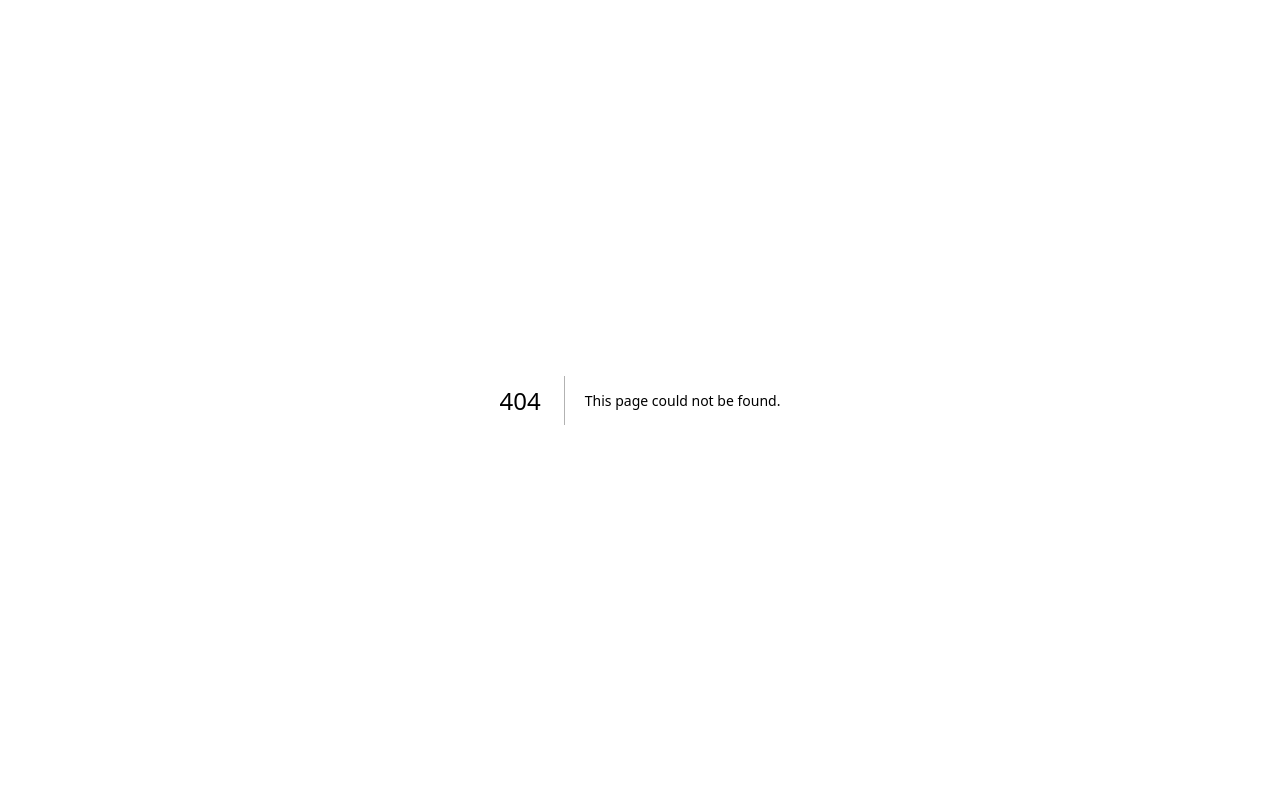
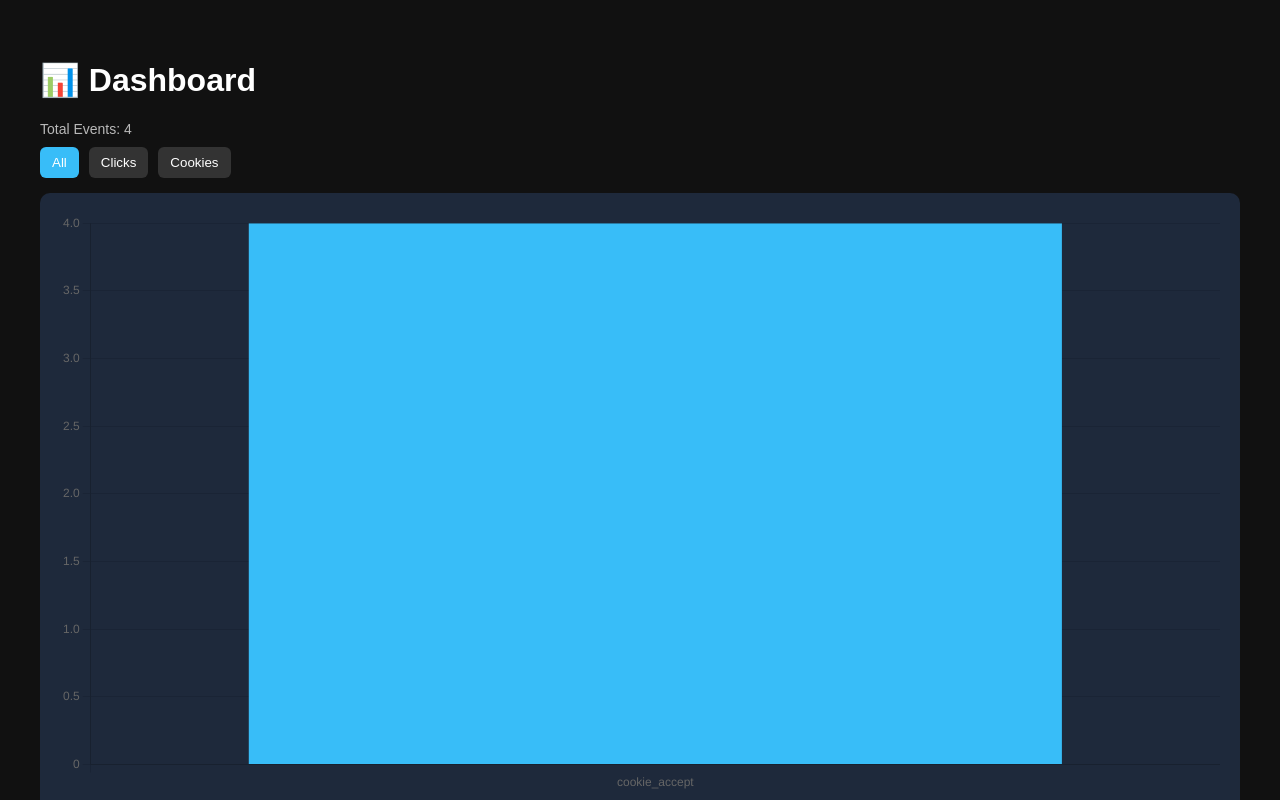
Before and after one commit to npark088-ops/xfunction-site, a Next.js app: page /dashboard in a window 1280 px wide. Before the commit this address had no page. Shown: the top 800 px of the page. Built offline with nearby package versions, Linux system fonts and the light colour scheme.

Commit message:
analytics + user tracking

```diff
--- /dev/null
+++ b/app/api/events/route.ts
@@ -0,0 +1,30 @@
+import { promises as fs } from "fs";
+import path from "path";
+
+export async function GET() {
+  const filePath = path.join(process.cwd(), "events.json");
+
+  const file = await fs.readFile(filePath, "utf-8");
+  const events = JSON.parse(file);
+
+  return Response.json(events);
+}
+
+export async function POST(request: Request) {
+  const data = await request.json();
+
+  const filePath = path.join(process.cwd(), "events.json");
+
+  const file = await fs.readFile(filePath, "utf-8");
+  const events = JSON.parse(file);
+
+  events.push({
+  ...data,
+  user: data.user || "anonymous",
+  time: new Date().toISOString(),
+});
+
+  await fs.writeFile(filePath, JSON.stringify(events, null, 2));
+
+  return new Response("ok");
+}
--- /dev/null
+++ b/app/dashboard/page.tsx
@@ -0,0 +1,252 @@
+"use client";
+
+
+import { useEffect, useState } from "react";
+import { Bar, Pie } from "react-chartjs-2";
+
+ChartJS.register(BarElement, CategoryScale, LinearScale, ArcElement);
+
+
+export default function Dashboard() {
+  const [events, setEvents] = useState<any[]>([]);
+  const [filter, setFilter] = useState("all");
+
+  // ✅ ADD USER ID CREATION (runs once per user)
+  useEffect(() => {
+    if (!localStorage.getItem("user_id")) {
+      const id = Math.random().toString(36).substring(2);
+      localStorage.setItem("user_id", id);
+    }
+  }, []);
+
+
+  const counts: Record<string, number> = {};
+
+  // ✅ FIRST define filtered
+  const filtered = events.filter(e => {
+    if (filter === "all") return true;
+    if (filter === "click") return e.event.includes("click");
+    if (filter === "cookie") return e.event.includes("cookie");
+  });
+
+  // ✅ THEN userCounts (USES filtered)
+  const userCounts: Record<string, number> = {};
+  filtered.forEach(e => {
+    const user = e.user || "unknown";
+    userCounts[user] = (userCounts[user] || 0) + 1;
+  });
+
+const userPaths: Record<string, string[]> = {};
+
+filtered.forEach(e => {
+  const user = e.user || "unknown";
+
+  if (!userPaths[user]) {
+    userPaths[user] = [];
+  }
+
+  userPaths[user].push(e.event);
+});
+``
+
+  // ✅ THEN counts (USES filtered)
+  filtered.forEach(e => {
+    counts[e.event] = (counts[e.event] || 0) + 1;
+  });
+
+  const chartData = {
+    labels: Object.keys(counts),
+    datasets: [
+      {
+        label: "Event Count",
+        data: Object.values(counts),
+        backgroundColor: "#38bdf8"
+      }
+    ]
+  };
+
+
+  // ✅ LOAD DATA (auto updates)
+  useEffect(() => {
+    const load = () => {
+      fetch("/api/events")
+        .then(res => res.json())
+        .then(data => setEvents(data.reverse()));
+    };
+
+    load();
+    const interval = setInterval(load, 2000);
+
+    return () => clearInterval(interval);
+  }, []);
+
+
+  return (
+    <div style={{ padding: "40px", color: "white", background: "#111" }}>
+      <h1>📊 Dashboard</h1>
+
+      <p style={{ marginBottom: "10px", opacity: 0.7, fontSize: "14px" }}>
+        Total Events: {filtered.length}
+      </p>
+
+      <div style={{ marginBottom: "15px" }}>
+        <button
+          onClick={() => setFilter("all")}
+          style={{ ...btn, background: filter === "all" ? "#38bdf8" : "#333" }}
+        >
+          All
+        </button>
+
+        <button
+          onClick={() => setFilter("click")}
+          style={{ ...btn, background: filter === "click" ? "#38bdf8" : "#333" }}
+        >
+          Clicks
+        </button>
+
+        <button
+          onClick={() => setFilter("cookie")}
+          style={{ ...btn, background: filter === "cookie" ? "#38bdf8" : "#333" }}
+        >
+          Cookies
+        </button>
+      </div>
+
+
+      <div
+        style={{
+          marginBottom: "30px",
+          background: "#1e293b",
+          padding: "20px",
+          borderRadius: "10px"
+        }}
+      >
+        <Bar data={chartData} />
+      </div>
+
+
+      <div
+        style={{
+          marginBottom: "30px",
+          background: "#1e293b",
+          padding: "20px",
+          borderRadius: "10px"
+        }}
+      >
+        <Pie data={chartData} />
+      </div>
+
+
+      <div style={{ marginBottom: "30px" }}>
+        <h2>👤 User Activity</h2>
+
+<div style={{ marginTop: "20px" }}>
+  <h3>🧭 User Journeys</h3>
+
+  {Object.entries(userPaths).map(([user, events]) => (
+    <div
+      key={user}
+      style={{
+        background: "#111",
+        padding: "10px",
+        borderRadius: "8px",
+        marginBottom: "10px"
+      }}
+    >
+      <strong>{user}</strong>
+      <div>
+        {events.join(" → ")}
+      </div>
+    </div>
+  ))}
+</div>
+
+        {Object.entries(userCounts).map(([user, count]) => (
+          <div
+            key={user}
+            style={{
+              background: "#1e293b",
+              padding: "10px",
+              borderRadius: "8px",
+              marginBottom: "5px"
+            }}
+          >
+            {user}: {count} actions
+          </div>
+        ))}
+      </div>
+
+
+      <div style={{ display: "flex", gap: "15px", marginBottom: "20px" }}>
+        {Object.entries(counts).map(([event, count]) => (
+          <div
+            key={event}
+            style={{
+              background: "#222",
+              padding: "10px",
+              borderRadius: "8px"
+            }}
+          >
+            <div>{event}</div>
+            <div style={{ fontSize: "20px" }}>{count}</div>
+          </div>
+        ))}
+      </div>
+
+
+      <table>
+        <thead>
+          <tr>
+            <th style={cell}>Event</th>
+            <th style={cell}>User</th>
+            <th style={cell}>Time</th>
+          </tr>
+        </thead>
+
+        <tbody>
+          {filtered.map((e, i) => (
+            <tr
+              key={i}
+              style={{
+                transition: "0.2s",
+                cursor: "pointer"
+              }}
+              onMouseEnter={(e) => (e.currentTarget.style.background = "#222")}
+              onMouseLeave={(e) => (e.currentTarget.style.background = "transparent")}
+            >
+              <td style={cell}>{e.event}</td>
+              <td style={cell}>{e.user}</td>
+              <td style={cell}>
+                {new Date(e.time).toLocaleString()}
+              </td>
+            </tr>
+          ))}
+        </tbody>
+      </table>
+    </div>
+  );
+}
+
+
+const cell = {
+  padding: "10px"
+};
+
+
+const btn = {
+  marginRight: "10px",
+  padding: "8px 12px",
+  borderRadius: "6px",
+  border: "none",
+  cursor: "pointer",
+  color: "white"
+};
+
+
+import {
+  Chart as ChartJS,
+  BarElement,
+  CategoryScale,
+  LinearScale,
+  ArcElement,
+} from "chart.js";
--- /dev/null
+++ b/events.json
@@ -0,0 +1,20 @@
+[
+  {
+    "event": "cookie_accept",
+    "time": "2026-06-28T16:38:50.640Z"
+  },
+  {
+    "event": "cookie_accept",
+    "time": "2026-06-28T16:55:38.541Z"
+  },
+  {
+    "event": "cookie_accept",
+    "user": "anonymous",
+    "time": "2026-06-29T05:14:05.058Z"
+  },
+  {
+    "event": "cookie_accept",
+    "user": "htgwb4vi9q7",
+    "time": "2026-06-29T05:26:44.720Z"
+  }
+]
--- a/package.json
+++ b/package.json
@@ -10,8 +10,10 @@
   },
   "dependencies": {
     "@tailwindcss/postcss": "^4.3.1",
+    "chart.js": "^4.5.1",
     "next": "16.2.2",
     "react": "19.2.4",
+    "react-chartjs-2": "^5.3.1",
     "react-dom": "19.2.4"
   },
   "devDependencies": {
```
Also changed, not shown: app/page.tsx (+79 -15 lines), 1 other file (tests, documents, lock files or other folders).
